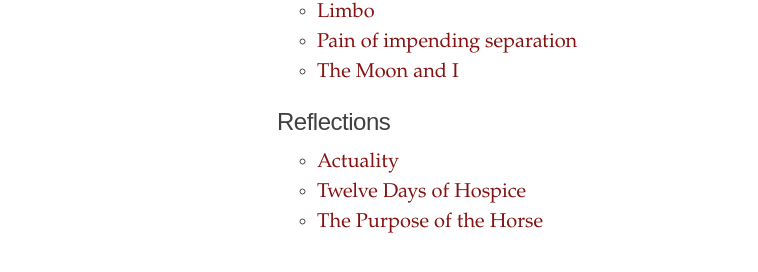
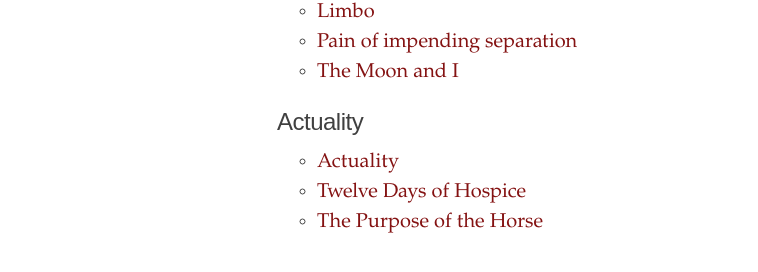
Before and after one commit to WordMistri/WordMistri.github.io, a Jekyll site: the page built from index.html, in a window 1280 px wide. Shown: the part 390-662 px from the top of the page, without its empty margins (3-761 px from the left). Built offline with Jekyll 4.4.1, drawn with Linux system fonts in a browser that asks for light colours.

Commit message:
Update index.html

```diff
--- a/index.html
+++ b/index.html
@@ -31,7 +31,7 @@ title: "WordMistri"
   {% endfor %}
   </ul>
 
-  <h2>Reflections</h2>
+  <h2>Actuality</h2>
   <ul class="texts">
   {% for item in site.reflections %}
 
```
